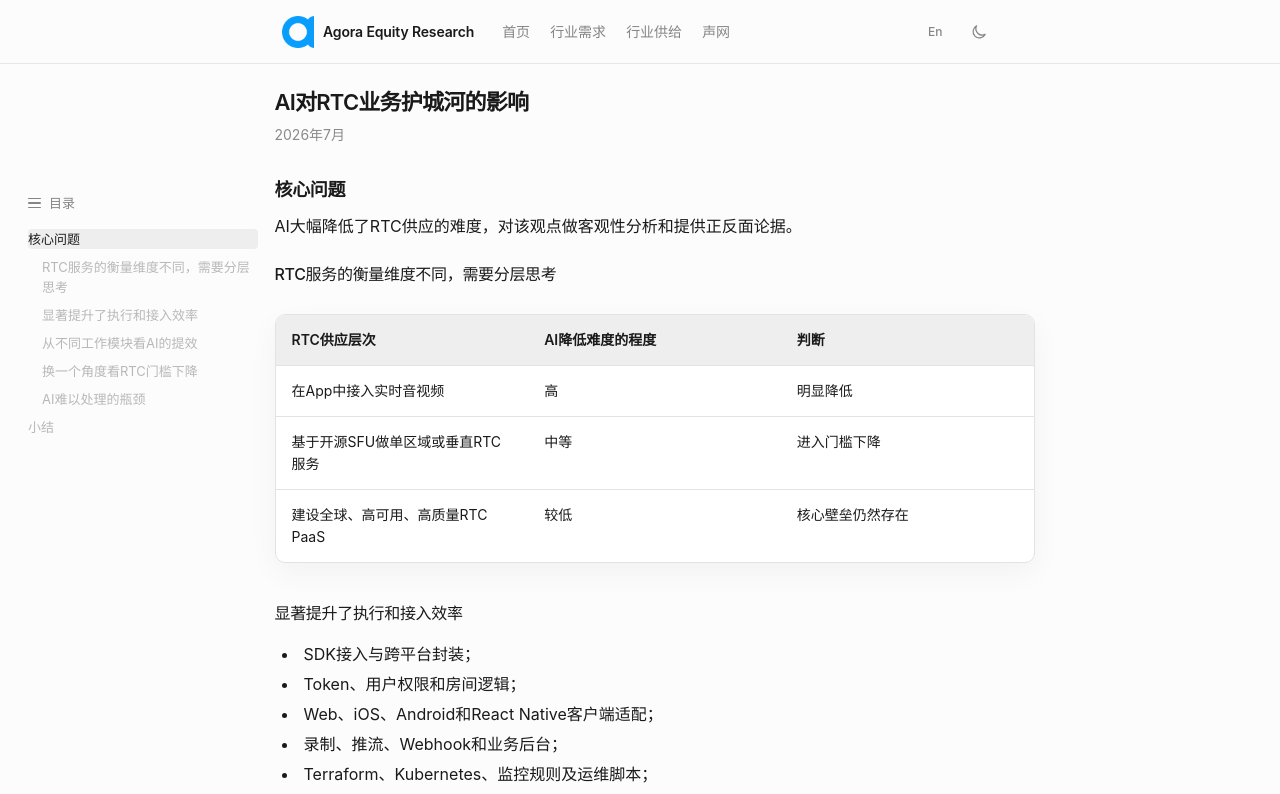
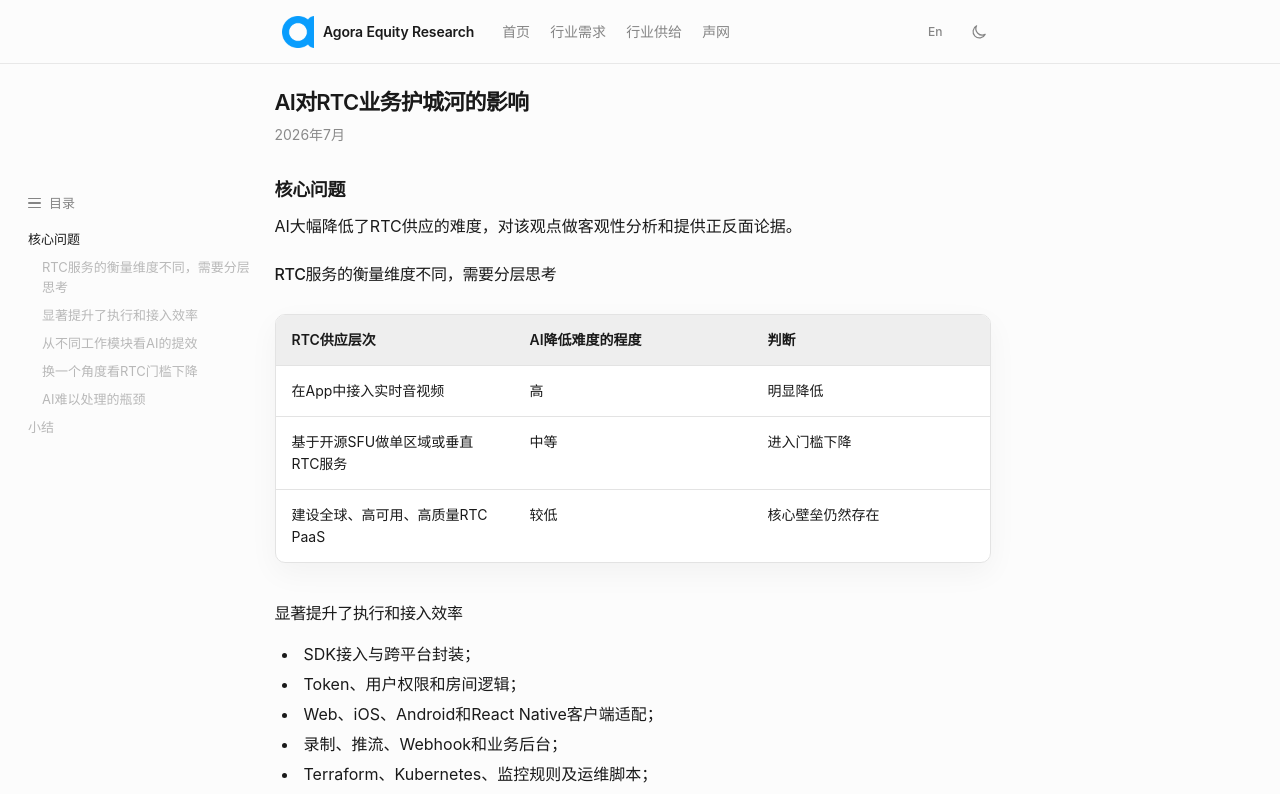
Before and after one commit to zheminlin266/Agora_API_Research, a Next.js app: page /Supply/AI_RTC_moats in a window 1280 px wide. Shown: the top 794 px of the page. Built offline with nearby package versions, Linux system fonts and the light colour scheme.

Commit message:
Align article tables and remove active TOC background

```diff
--- a/app/globals.css
+++ b/app/globals.css
@@ -1762,3 +1762,15 @@ p {
   white-space: normal !important;
   word-break: break-word;
 }
+
+
+/* Align article tables with the text column */
+.article-table-wrap {
+  width: 100%;
+}
+
+/* Remove the active TOC item background */
+.article-toc__link.is-active {
+  background: transparent;
+  color: var(--foreground);
+}
```
